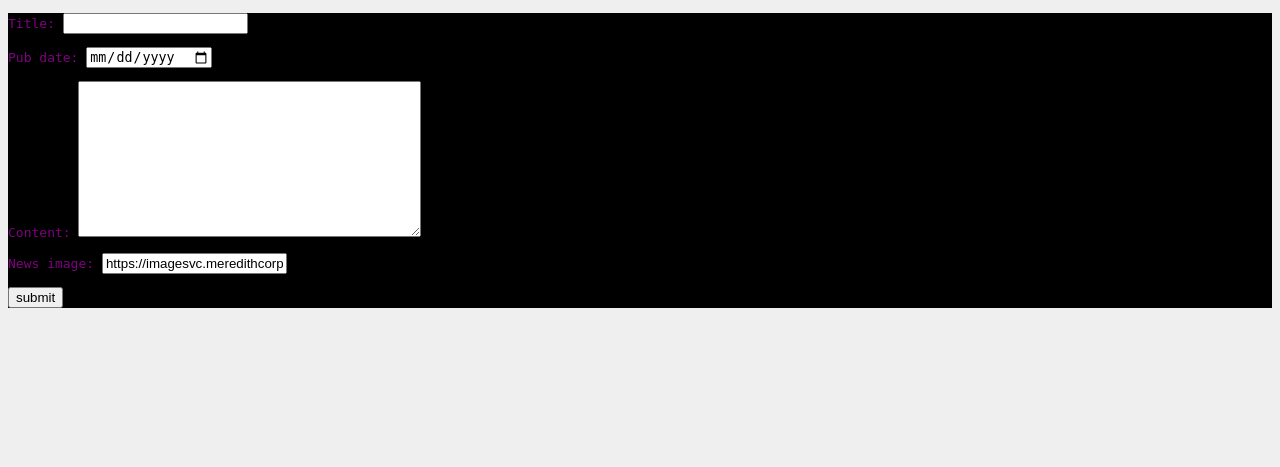
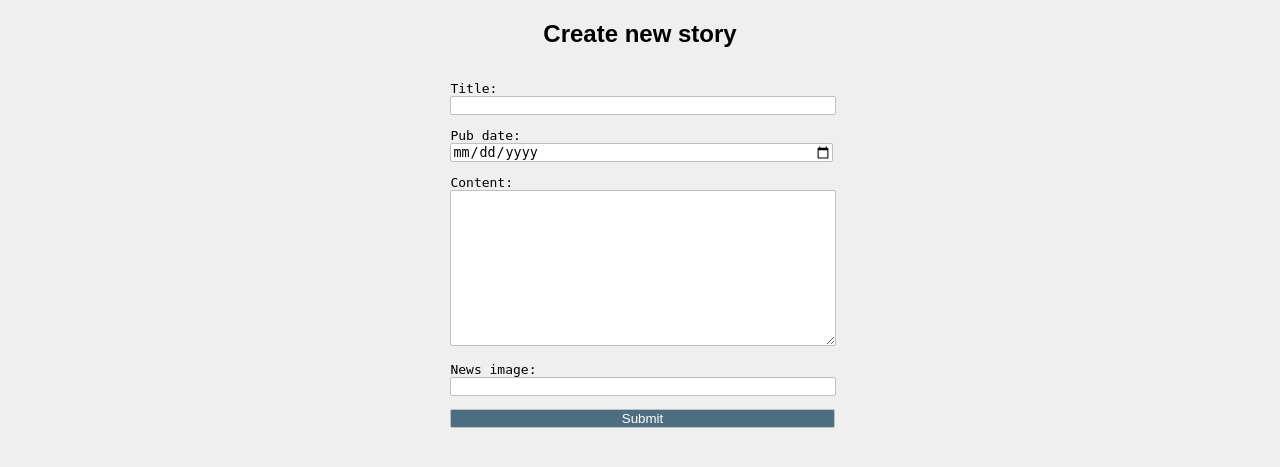
Before and after one commit to what-the-hek/she-codes-django-news-project-what-the-hek, a Django app: page /news/add-story/ in a window 1280 px wide. Shown: the part 87-554 px from the top of the page. Run offline with Django 4.2, Linux system fonts and the light colour scheme; parts of the project's set-up code (start-up, migrations or seed data) failed here and were passed over; some web fonts are replaced.

Commit message:
updated css for new story form

```diff
--- a/she_codes_news/news/models.py
+++ b/she_codes_news/news/models.py
@@ -11,4 +11,4 @@ class NewsStory(models.Model):
     )
     pub_date = models.DateTimeField()
     content = models.TextField()
-    news_image = models.URLField(default="https://imagesvc.meredithcorp.io/v3/mm/image?url=https%3A%2F%2Fstatic.onecms.io%2Fwp-content%2Fuploads%2Fsites%2F47%2F2021%2F05%2F27%2Fbernese-mountain-dog-sitting-puppy-204356895-2000.jpg")
+    news_image = models.URLField(blank=True)
--- a/she_codes_news/news/static/news/styles.css
+++ b/she_codes_news/news/static/news/styles.css
@@ -85,7 +85,41 @@
     width: 50%;
 }
 
+/* ---- form ---- */
+
+.create-story {
+    display: flex;
+    flex-direction: column;
+    align-items: center;
+    /* border: solid 1px black; */
+}
 form {
-    background-color: black;
-    color: purple;
+    width: 30%;
 }
+
+form label {
+    display: flex;
+    flex-direction: column;
+    /* border: solid 1px black; */
+}
+
+form input, form textarea {
+    width: 100%;
+    /* height: 50px; */
+    border: solid 1px silver;
+    border-radius: 2px;
+}
+
+.submit-button {
+    background-color: #4D6E80;
+    color: white;
+    text-align: center;
+    width: calc(100% + 5px);
+}
+
+.submit-button:hover {
+    /* box-shadow: 2px 2px silver; */
+    background-color: darkslategray;
+}
+
+/* ---- end form ---- */
--- a/she_codes_news/news/templates/news/createStory.html
+++ b/she_codes_news/news/templates/news/createStory.html
@@ -6,9 +6,12 @@
 {% endblock %}
 
 {% block content %}
+<div class="create-story">
+    <h2>Create new story</h2>
 <form action="" method="post">
     {% csrf_token %}
     {{ form.as_p }}
-    <input type="submit" value="submit">
+    <input class="submit-button" type="submit" value="Submit">
 </form>
+</div>
 {% endblock %}
--- a/she_codes_news/news/templates/news/index.html
+++ b/she_codes_news/news/templates/news/index.html
@@ -6,6 +6,9 @@
 {% endblock %}
 
 {% block content %}
+
+   <h2>View by author</h2>
+   <!-- for user in users, include username -->
 
    <h2>Latest News</h2>
 <!-- this may need images and links -->
```
